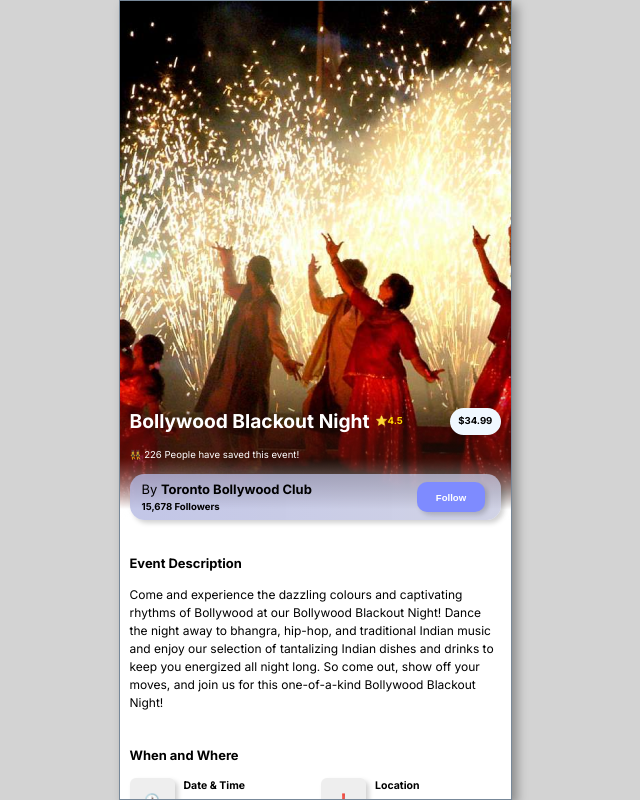
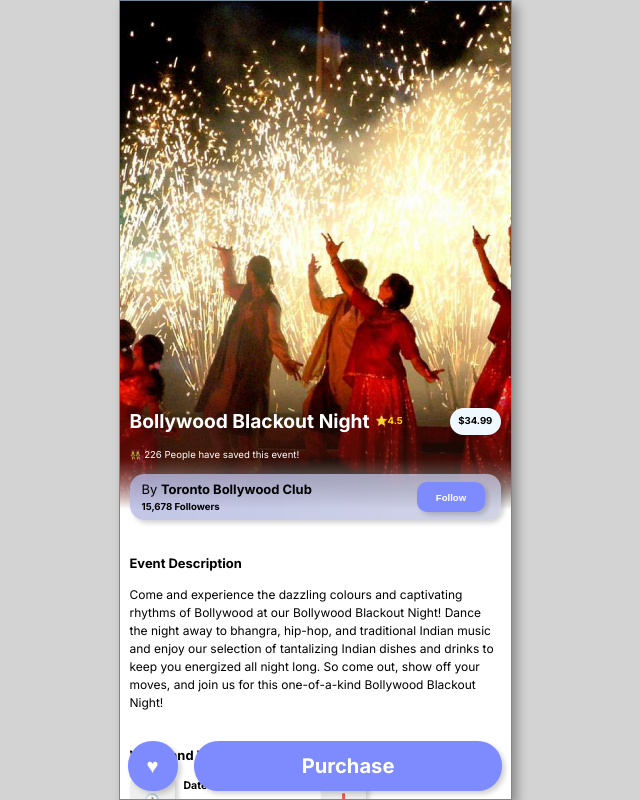
Before and after one commit to Singhmansingh/Welcomr, a React (Vite) app: page /eventDetails in a window 1280 px wide. Shown: the whole page, without its empty margins (325-965 px from the left). Built offline with nearby package versions, Linux system fonts and the light colour scheme.

Commit message:
added event details footer

```diff
--- a/src/App.css
+++ b/src/App.css
@@ -5,6 +5,7 @@
     overflow-y: auto;
     flex-grow: 1;
     border: 1px solid lightslategray;
+    position: relative;
     background-color: white;
     box-shadow: 5px 5px 10px rgba(0, 0, 0, 0.349);
 }
--- /dev/null
+++ b/src/EventApp.jsx
@@ -0,0 +1,16 @@
+import { Outlet } from 'react-router-dom'
+import './App.css'
+import { PurchaseFooter } from './components/PurchaseFooter';
+
+
+function EventApp() {
+  return (
+    <div style={{position: 'relative', fontSize:'0.7em' }}>
+      <Outlet/>
+        <PurchaseFooter/>
+
+    </div>
+  )
+}
+
+export default EventApp
--- /dev/null
+++ b/src/components/PurchaseFooter.jsx
@@ -0,0 +1,15 @@
+import { useState } from "react"
+
+export function PurchaseFooter(props){
+    const [liked, setLiked] = useState(false);
+    return (
+        <div className="floating-footer">
+            <div className="like">
+                <button onClick={()=>{setLiked(!liked)}} className={"like-btn shadow " + ( liked ? 'liked' : "")}>♥</button>
+            </div>
+            <div className="purchase">
+                <button className="purchase-btn shadow">Purchase</button>
+            </div>
+        </div>
+    )
+}
--- a/src/screens/EventDetails.css
+++ b/src/screens/EventDetails.css
@@ -197,3 +197,52 @@ section h2 {
     grid-template-columns: 1fr 1fr;
     gap: 1em;
 }
+
+.floating-footer {
+    position: sticky;
+    bottom: 0;
+    left: 0;
+    z-index: 10;
+    display: flex;
+    width: 100%;
+    font-size: 1.8em;
+    font-weight: bold;
+    display: flex;
+}
+
+.floating-footer button {
+    font:inherit;
+    background-color: var(--primary-blue);
+    color: white;
+    border-radius: 1.2em;
+
+
+}
+
+.floating-footer > * {
+    padding: 0.4em;
+}
+
+.floating-footer .like {
+    flex-shrink: 1;
+}
+
+.like-btn {
+    width: 50px;
+    height: 50px;
+    border-radius: 1em;
+}
+
+.like-btn.liked {
+    background-color: var(--light-grey) !important;
+    color: black !important;
+}
+
+.floating-footer .purchase {
+    flex-grow: 1;
+}
+
+.purchase-btn {
+    width: 100%;
+    height: 100%;
+}
--- a/src/screens/EventDetails.jsx
+++ b/src/screens/EventDetails.jsx
@@ -1,5 +1,6 @@
 import AccessibilityTag from '../components/AccessibilityTag';
 import { EventInfoCard } from '../components/EventInfoCard';
+import { PurchaseFooter } from '../components/PurchaseFooter';
 import ReviewCard from '../components/ReviewCard';
 import Ticker from '../components/Ticker';
 import './EventDetails.css';
```
Also changed, not shown: src/main.jsx (+9 -1 lines).
